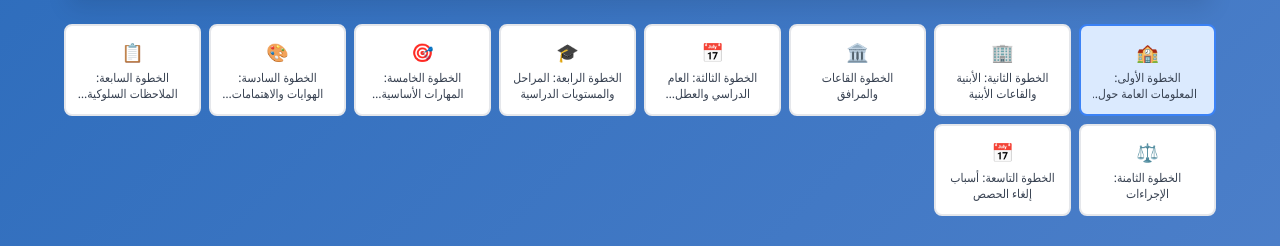
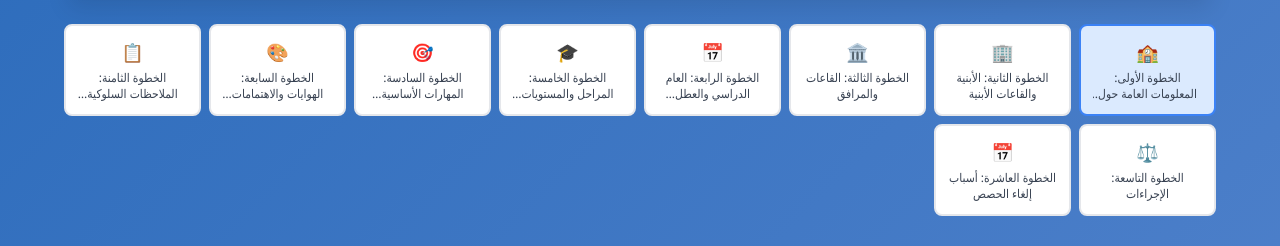
Before and after one commit to obaly7/config-alchemy-laravel, a React (Vite) app: page / in a window 1280 px wide. Shown: the part 444-690 px from the top of the page. Built offline with nearby package versions, Linux system fonts and the light colour scheme.

Commit message:
Code edited in Lovable Code Editor
Edited UI in Lovable

```diff
--- a/src/data/schoolData.ts
+++ b/src/data/schoolData.ts
@@ -154,7 +154,7 @@ export const schoolSetupSteps: StepData[] = [
   {
     id: 'facilities',
     stepNumber: 3,
-    title: 'الخطوة القاعات والمرافق',
+    title: 'الخطوة الثالثة: القاعات والمرافق',
     titleEn: 'Step: Halls and Facilities',
     description: 'القاعات والمرافق (يمكن اختيار عدة خيارات) - كل خيار سيتم ربطه باسم المبنى من الخطوة السابقة',
     descriptionEn: 'Halls and facilities (multiple choices allowed) - Each option will be linked to building name from previous step',
@@ -198,7 +198,7 @@ export const schoolSetupSteps: StepData[] = [
   {
     id: 'academic_year',
     stepNumber: 4,
-    title: 'الخطوة الثالثة: العام الدراسي والعطل والتواريخ المميزة',
+    title: 'الخطوة الرابعة: العام الدراسي والعطل والتواريخ المميزة',
     titleEn: 'Step 3: Academic Year, Holidays and Special Dates',
     description: 'هنا يتم تعريف المعلومات الرئيسية ذات الصلة بالتقويم المدرسي',
     descriptionEn: 'Here we define the main information related to the school calendar',
@@ -262,7 +262,7 @@ export const schoolSetupSteps: StepData[] = [
   {
     id: 'grade_levels',
     stepNumber: 5,
-    title: 'الخطوة الرابعة: المراحل والمستويات الدراسية',
+    title: 'الخطوة الخامسة: المراحل والمستويات الدراسية',
     titleEn: 'Step 4: Educational Stages and Grade Levels',
     description: 'تحديد المراحل الدراسية (مثل الابتدائية) والصفوف (مثل الصف الثالث)',
     descriptionEn: 'Define educational stages (like elementary) and grades (like third grade)',
@@ -295,7 +295,7 @@ export const schoolSetupSteps: StepData[] = [
   {
     id: 'skills',
     stepNumber: 6,
-    title: 'الخطوة الخامسة: المهارات الأساسية للتقييم',
+    title: 'الخطوة السادسة: المهارات الأساسية للتقييم',
     titleEn: 'Step 5: Basic Skills for Assessment',
     description: 'تعريف المهارات التي يتم تقييمها من قبل المدرسين داخل النظام',
     descriptionEn: 'Define skills that are assessed by teachers within the system',
@@ -339,7 +339,7 @@ export const schoolSetupSteps: StepData[] = [
   {
     id: 'hobbies',
     stepNumber: 7,
-    title: 'الخطوة السادسة: الهوايات والاهتمامات لدى الطلاب',
+    title: 'الخطوة السابعة: الهوايات والاهتمامات لدى الطلاب',
     titleEn: 'Step 6: Student Hobbies and Interests',
     description: 'تعريف الهوايات والاهتمامات التي يتم التركيز عليها من قبل إدارة المدرسة ضمن إطار العملية التعليمية',
     descriptionEn: 'Define hobbies and interests that are focused on by school administration within the educational process framework',
@@ -387,7 +387,7 @@ export const schoolSetupSteps: StepData[] = [
   {
     id: 'behavioral_notes',
     stepNumber: 8,
-    title: 'الخطوة السابعة: الملاحظات السلوكية والأخلاقية',
+    title: 'الخطوة الثامنة: الملاحظات السلوكية والأخلاقية',
     titleEn: 'Step 7: Behavioral and Ethical Notes',
     description: 'تحديد الملاحظات الإيجابية والسلبية التي يتم تسجيلها في النظام من قبل الكادر التعليمي',
     descriptionEn: 'Define positive and negative notes that are recorded in the system by educational staff',
@@ -454,7 +454,7 @@ export const schoolSetupSteps: StepData[] = [
   {
     id: 'disciplinary_actions',
     stepNumber: 9,
-    title: 'الخطوة الثامنة: الإجراءات',
+    title: 'الخطوة التاسعة: الإجراءات',
     titleEn: 'Step 8: Disciplinary Actions',
     description: 'تحديد الإجراءات (الإيجابية والسلبية) التي يمكن اتخاذها بناءً على سلوك الطالب',
     descriptionEn: 'Define actions (positive and negative) that can be taken based on student behavior',
@@ -514,7 +514,7 @@ export const schoolSetupSteps: StepData[] = [
   {
     id: 'class_cancellation_reasons',
     stepNumber: 10,
-    title: 'الخطوة التاسعة: أسباب إلغاء الحصص',
+    title: 'الخطوة العاشرة: أسباب إلغاء الحصص',
     titleEn: 'Step 9: Class Cancellation Reasons',
     description: 'تحديد الأسباب المعتمدة التي يمكن تسجيلها عند إلغاء أي حصة',
     descriptionEn: 'Define approved reasons that can be recorded when canceling any class',
```
